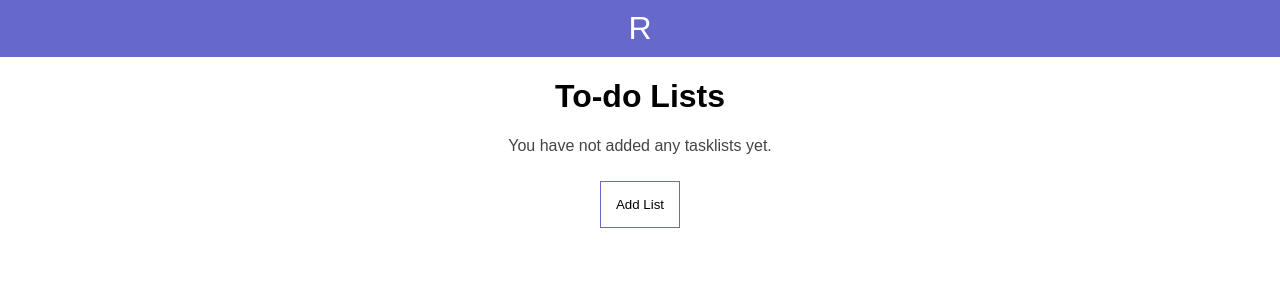
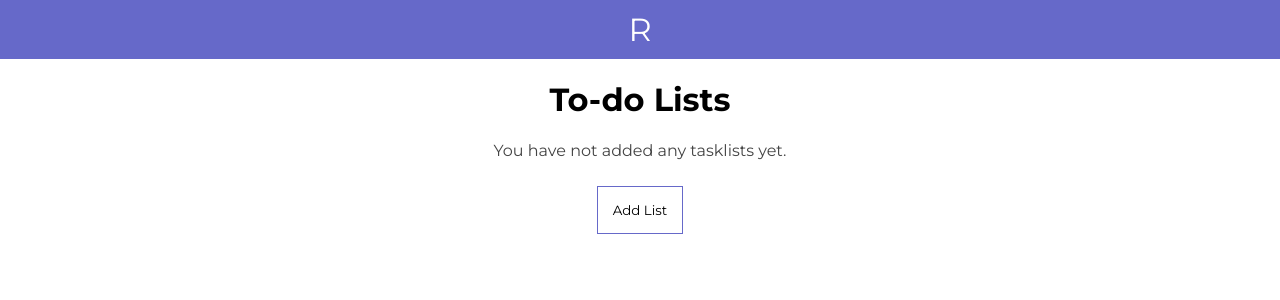
Before and after one commit to OMARIANUS/rise-n-climb-app, a Next.js app: page /modules/Todos in a window 1280 px wide. Shown: the top 300 px of the page. Built offline with nearby package versions, Linux system fonts and the light colour scheme.

Commit message:
Fix Font Styling

```diff
--- a/pages/Layout.js
+++ b/pages/Layout.js
@@ -5,6 +5,7 @@
     <>
       <Head>
         <title>{props.title}</title>
+        <link href="https://fonts.googleapis.com/css2?family=Montserrat:wght@400;700&display=swap" rel="stylesheet" />
       </Head>
 
       <header>
@@ -16,7 +17,7 @@
       <style jsx global>{`
         /* Just to be clear, react-datepicker next/prev buttons have !important :) */
 
-        * { font-family: 'Century Gothic', sans-serif; }
+        * { font-family: 'Montserrat', sans-serif; }
 
         html, body {
           margin: 0 auto;
```
